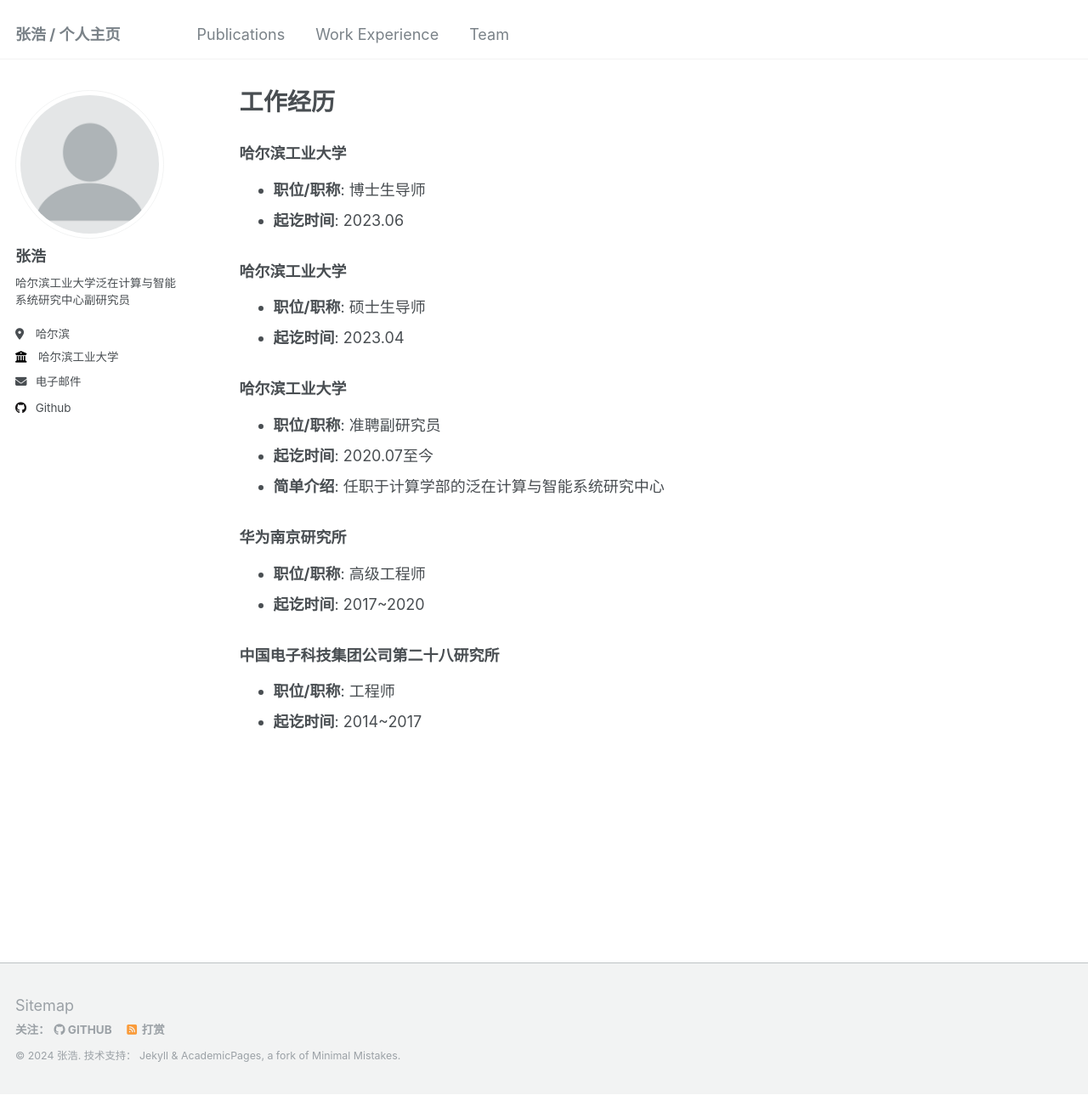
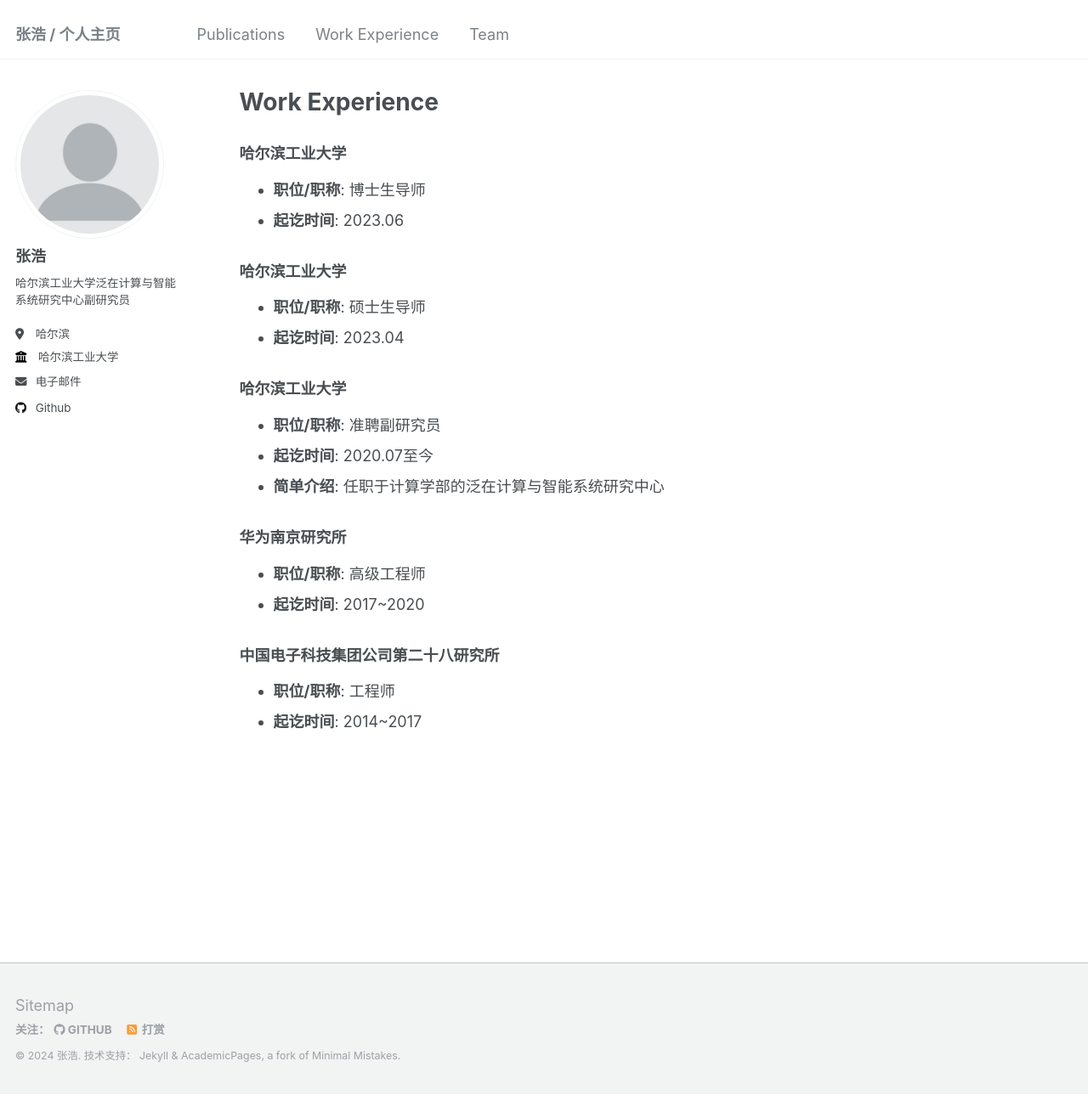
Before and after one commit to benjiachong/benjiachong.github.io, a Jekyll site: the page built from _pages/work-experience.md, in a window 1280 px wide and 1289 px high. Shown: the whole window at 85% size. Built offline with Jekyll 4.4.1, drawn with Linux system fonts in a browser that asks for light colours.

Commit message:
Update work-experience.md

```diff
--- a/_pages/work-experience.md
+++ b/_pages/work-experience.md
@@ -1,6 +1,6 @@
 ---
 layout: archive
-title: "工作经历"
+title: "Work Experience"
 permalink: /workExperience/
 author_profile: true
 ---
```
